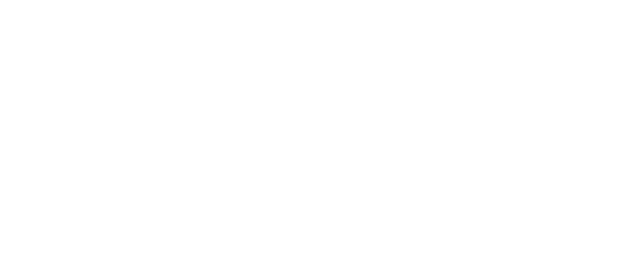
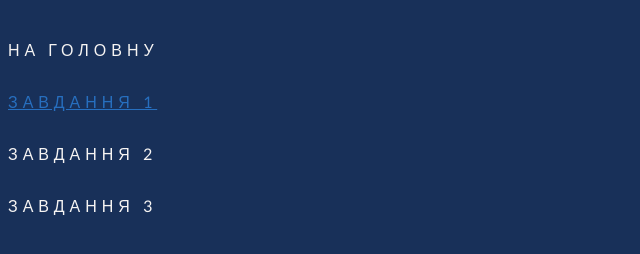
Before and after one commit to Fosa1990/goit-js-hw-11-promisification, a plain HTML site: page task1.html in a window 1280 px wide. Shown: the whole page, without its empty margins (0-640 px from the left). Drawn offline with Linux system fonts and the light colour scheme.

Commit message:
Update task1.html

```diff
--- a/task1.html
+++ b/task1.html
@@ -4,7 +4,18 @@
     <meta charset="UTF-8" />
     <meta http-equiv="X-UA-Compatible" content="IE=edge" />
     <meta name="viewport" content="width=device-width, initial-scale=1.0" />
-    <title>Document</title>
+    <title>Promisification: task 1</title>
+    <link rel="stylesheet" href="css/styles.css" />
   </head>
-  <body></body>
+  <body>
+    <a href="./index.html">На головну</a>
+    <br />
+    <a href="./task1.html" class="current">Завдання 1</a>
+    <br />
+    <a href="./task2.html">Завдання 2</a>
+    <br />
+    <a href="./task3.html">Завдання 3</a>
+
+    <script src="./js/task1.js"></script>
+  </body>
 </html>
```
